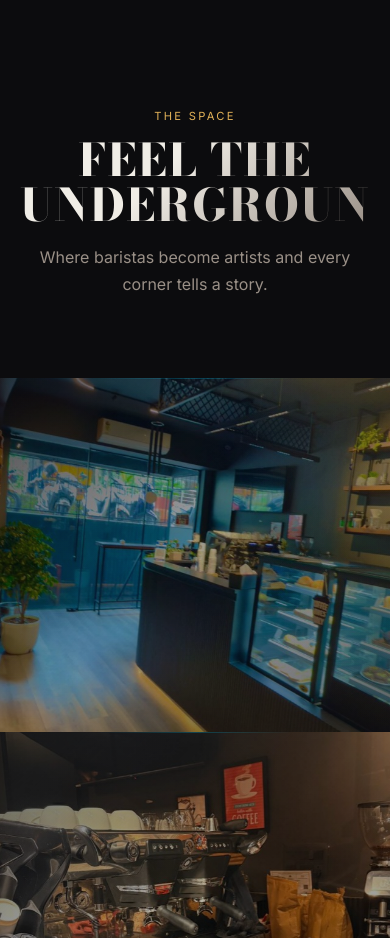
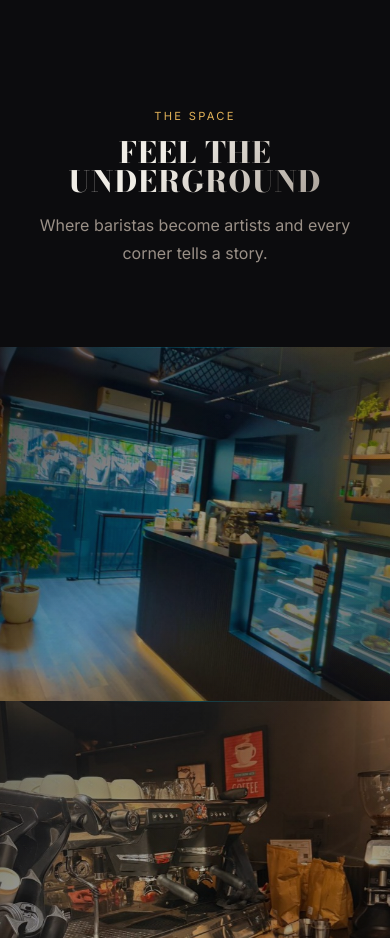
Before and after one commit to reddotconsultancy/Underground-11, a Next.js app: page / in a window 390 px wide. Shown: the part 5920-6858 px from the top of the page. Built offline with nearby package versions, Linux system fonts and the light colour scheme; a web font is replaced by a local one.

Commit message:
Fix mobile view issues: adjust section title font sizes to prevent word clipping, and move showcase sidebar timeline to the right to avoid content overlap

```diff
--- a/src/app/globals.css
+++ b/src/app/globals.css
@@ -1327,7 +1327,7 @@ body.hover-interactive .custom-cursor-glow {
     .product-copy { grid-column: 1; grid-row: 2; z-index: 5; }
     .product-scene { grid-column: 1; grid-row: 1; height: 40vh; }
     .product-quote { display: none; }
-    .showcase-sidebar { left: 14px; }
+    .showcase-sidebar { left: auto; right: 16px; }
     .product-slide::before { top: 90px; left: 24px; right: 24px; }
     .product-slide::after  { bottom: 40px; left: 24px; right: 24px; }
     .product-img-wrap { height: 36vh; max-width: 280px; }
@@ -1349,6 +1349,7 @@ body.hover-interactive .custom-cursor-glow {
     .footer-links { gap: 16px; }
     .product-title { font-size: 2.8rem; }
     .showcase-section { height: 100vh; }
+    .section-title { font-size: clamp(1.6rem, 7.5vw, 2.4rem) !important; }
 }
 
 /* Mobile cursor */
```
